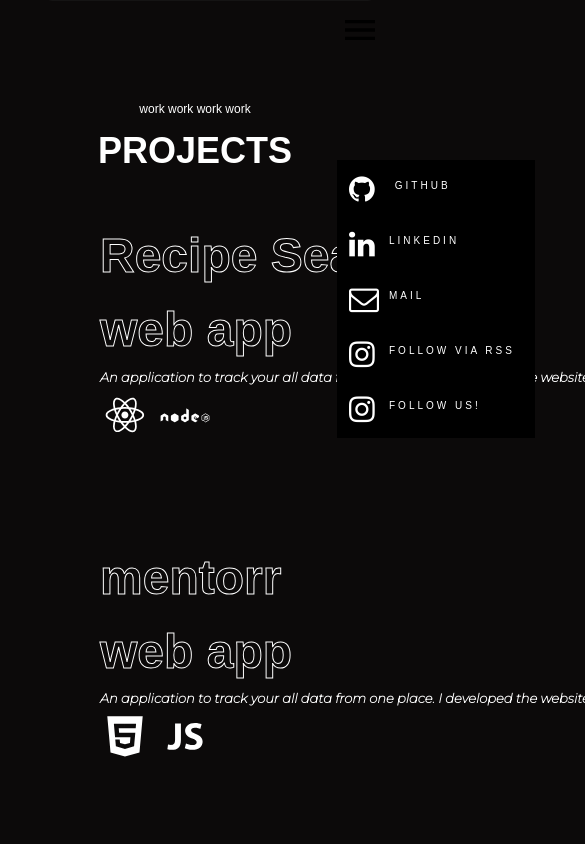
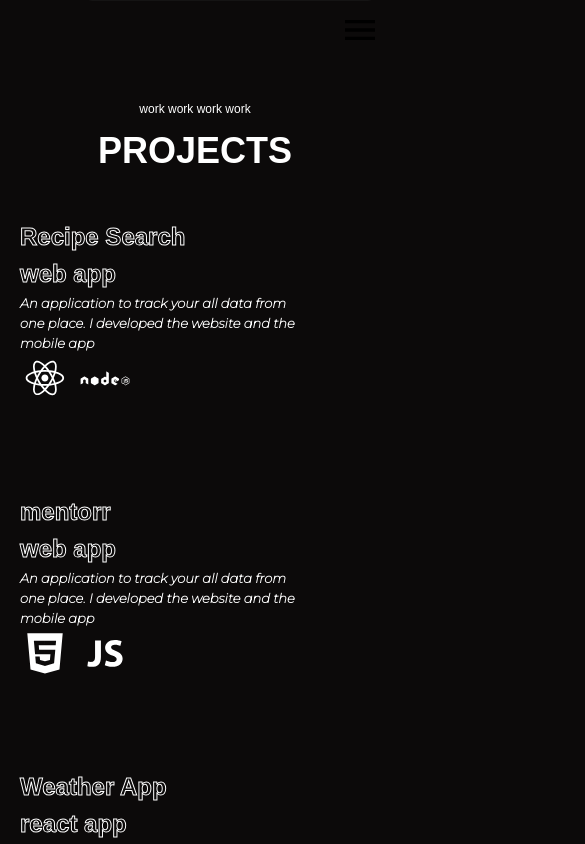
Before and after one commit to CrishnaChaitanya/CrishnaChaitanya.github.io, a React (Create React App) app: page /projects in a window 390 px wide. Shown: the top 844 px of the page, 585 px wide, since content can reach past the window. Built offline with nearby package versions, Linux system fonts and the light colour scheme; a web font is replaced by a local one.

Commit message:
added responsiveness to contact and project page

```diff
--- a/src/components/ContactInfoItem.jsx
+++ b/src/components/ContactInfoItem.jsx
@@ -22,6 +22,7 @@ const ItemStyles = styled.div`
   svg {
     width: 3.5rem;
   }
+
 `;
 
 export default function ContactInfoItem({
@@ -32,7 +33,7 @@ export default function ContactInfoItem({
     <ItemStyles>
       <div className="icon">{icon}</div>
       <div className="info">
-        <h2 style={{fontWeight:"lighter"}}>{text}</h2>
+        <h2 style={{fontWeight:"lighter" ,color:"indianred"}}>{text}</h2>
       </div>
     </ItemStyles>
   );
--- a/src/components/ContactSection.jsx
+++ b/src/components/ContactSection.jsx
@@ -51,6 +51,15 @@ const ContactSectionStyle = styled.div`
       padding: 4rem 2rem 2rem 2rem;
     }
   }
+  @media only screen and (max-width:500px)
+  {
+    .maill{
+      word-break: break-all;
+      letter-spacing:1px;
+
+    }
+  }
+
 `;
 
 export default function ContactSection() {
@@ -62,7 +71,9 @@ export default function ContactSection() {
         <div className="contactSection__wrapper">
           <div className="left">
             <ContactInfoItem icon={<MdLocalPhone />} text="9390465129" />
+            <div className="maill">
             <ContactInfoItem icon={<MdEmail />} text="kadali.krishna.chaitanya9@gmail.com" />
+            </div>
             <ContactInfoItem text="Vizag, Andhra Pradesh" />
           </div>
           <div className="right">
@@ -71,7 +82,7 @@ export default function ContactSection() {
         </div>
       </div>
     </ContactSectionStyle>
-    <Sidebar/>
+    {/* <Sidebar/> */}
     <Footer/>
     </>
   );
--- a/src/components/Footer.jsx
+++ b/src/components/Footer.jsx
@@ -26,11 +26,17 @@ const Footstyle = styled.div`
     margin: auto;
   }
 
-  @media (min-width: 500px) {
+  @media screen and (min-width: 500px) {
     ul {
       grid-auto-flow: column;
     }
   }
+  @media screen and (max-width: 500px) {
+    .contact a{
+      font-size:10px;
+    }
+  }
+
 
   a {
     color: black;
@@ -104,7 +110,7 @@ const Footer = () => {
     <Footstyle>
       <div className="container">
         <div className="contact">
-        <textare>
+
           <a
             href="mailto:krishna.chaitanya.kanna9@gmail.com"
             title="Email me"
@@ -115,7 +121,7 @@ const Footer = () => {
           >
             kadali.krishna.chaitanya9@gmail.com
           </a>
-          </textare>
+
         </div>
         <div>
           <ul>
--- a/src/components/NavMenu.jsx
+++ b/src/components/NavMenu.jsx
@@ -21,7 +21,7 @@ li {
   border-radius: 8px;
   transition: 0.3s ease background-color;
   &:hover {
-    background-color: var(--deep-dark);
+    background-color: "white");
   }
 }
 a {
@@ -29,7 +29,7 @@ a {
   font-family: 'Monument Extended', sans-serif;
   padding: 1rem 2rem;
   font-size: 2rem;
-  color: var(--gray-1);
+  color: "white";
   outline: none;
 }
 .active {
--- a/src/components/ProjectItem.jsx
+++ b/src/components/ProjectItem.jsx
@@ -21,6 +21,7 @@ const ProjectItemStyles = styled.div`
   .adjust:hover {
     -webkit-text-fill-color: white;
     -webkit-text-stroke: 0px #fff;
+
   }
   .description {
     font-family: "Montserrat", sans-serif;
@@ -30,39 +31,41 @@ const ProjectItemStyles = styled.div`
     -webkit-text-stroke-width: 0px;
     width: 800px;
   }
-  .projectItem__img {
-    width: 100%;
-    height: 400px;
-    border-radius: 12px;
-    overflow: hidden;
-    display: inline-block;
-    border: 3px solid var(--gray-2);
-    img {
-      height: 100%;
-    }
-  }
-  .projectItem__info {
-    margin-top: 1rem;
-    background-color: var(--deep-dark);
-    padding: 1rem;
-    border-radius: 12px;
-  }
-  .projectItem__title {
-    font-size: 2.2rem;
-  }
-  .projectItem__desc {
-    font-size: 1.6rem;
-    font-family: "RobotoMono Regular";
-    margin-top: 1rem;
-  }
   .number {
     font-size: xx-large;
     opacity: 0.7;
   }
 
-  @media only screen and (max-width: 768px) {
-    .projectItem__img {
-      height: 350px;
+  @media only screen and (max-width: 500px) {
+    .projectElement {
+      // margin-left:100px;
+
+      font-size: x-large;
+      font-weight: bolder;
+      -webkit-text-fill-color: transparent;
+      -webkit-text-stroke-width: 1px;
+    }
+    .adjust {
+      margin: 40px;
+      margin-left: 20px;
+    }
+    .adjust:hover {
+      -webkit-text-fill-color: white;
+      -webkit-text-stroke: 0px #fff;
+
+    }
+    .description {
+      font-family: "Montserrat", sans-serif;
+      font-size: small;
+      word-wrap: break-word;
+      -webkit-text-fill-color: white;
+      -webkit-text-stroke-width: 0px;
+      width:275px;
+    }
+
+    .number {
+      font-size: xx-large;
+      opacity: 0.7;
     }
   }
 `;
@@ -87,7 +90,6 @@ export default function ProjectItem({
     setShow(false);
   };
 
-  // const techStack = [<DiReact/>,<DiHtml5/>]
   let techStack = {
     "react": <DiReact style={{width:"50px", marginRight:"10px"}}/>,
     "html": <DiHtml5 style={{width:"50px", marginRight:"10px"}}/>,
--- a/src/index.css
+++ b/src/index.css
@@ -3,7 +3,7 @@
 * {
   padding: 0;
   margin: 0;
-  /* box-sizing: border-box; */
+  box-sizing: border-box;
 }
 ::selection {
   background-color: antiquewhite;
@@ -33,7 +33,7 @@
   --deep-dark: #1e1e1e;
   --gray-2: #363636;
   --white: white;
-  --black: black;
+  --black: rgb(73, 68, 68);
 }
 html {
   line-height: 1.54;
--- a/src/index.js
+++ b/src/index.js
@@ -1,7 +1,6 @@
 import React from "react";
 import ReactDOM from "react-dom";
 import "./index.css";
-// import GlobalStyles from "./styles/GlobalStyles";
 import App from "./App";
 
 ReactDOM.render(
--- a/src/pages/Projects.jsx
+++ b/src/pages/Projects.jsx
@@ -29,7 +29,7 @@ const Projects = () => {
                 <ProjectItem title1={item.title1} title2={item.title2} number={index} desc={item.desc} stack={item.stack}/>
             ))}
         </div>
-        <Sidebar/>
+        {/* <Sidebar/> */}
         </ProjectsStyles>
         <Footer/>
 </>
```
